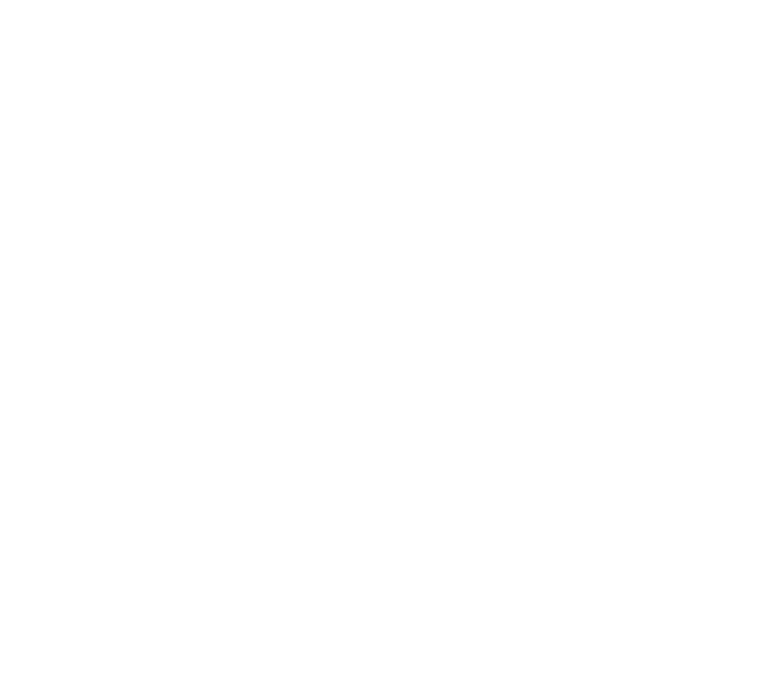
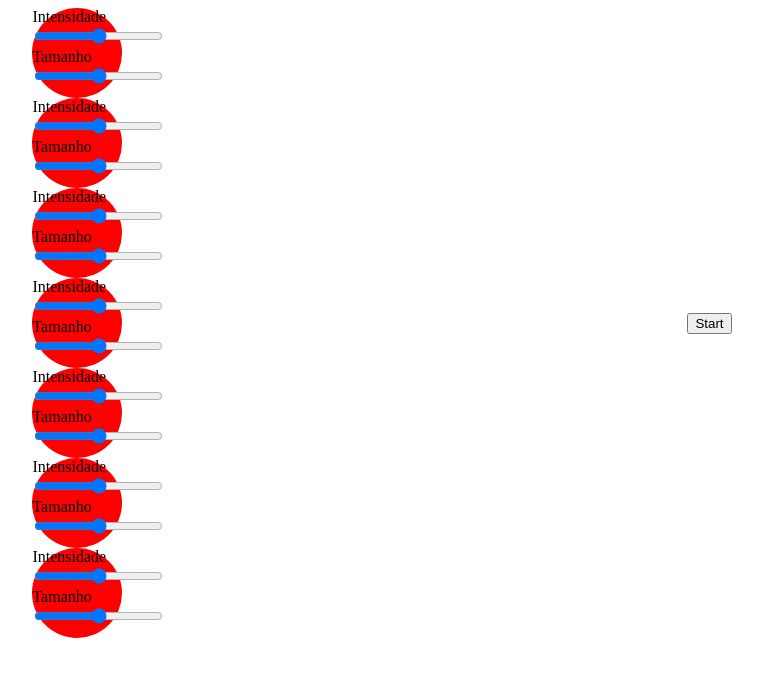
Before and after one commit to Philipesissala/Christmas_Lights, a plain HTML site: page index.html in a window 1280 px wide. Shown: the whole page, without its empty margins (258-1021 px from the left). Drawn offline with Linux system fonts and the light colour scheme.

Commit message:
Adicionando componentes e estilizando

```diff
--- a/index.html
+++ b/index.html
@@ -3,16 +3,64 @@
     <head>
         <meta charset="UTF-8">
         <title>Christmas_Lights</title>
+        <link rel="stylesheet" href="style.css">
     </head>
     <body>
-        <div class="wrapper">
-            <div class="red"></div>
-            <div class="orange"></div>
-            <div class="blue"></div>
-            <div class="gray"></div>
-            <div class="yelow"></div>
-            <div class="green"></div>
-            <div class="magenta"></div>
-        </div>
+        <div id="wrapper">
+            <div class="seven-balls">
+                <div>
+                    <div class="balls red">
+                        <label for="intensity">
+                            Intensidade <input type="range" id="intensity">
+                        </label>
+                        <label for="size">Tamanho <input type="range" id="size">
+                        </label>
+                    </div>
+                    <div class="balls red">
+                        <label for="intensity">
+                            Intensidade <input type="range" id="intensity">
+                        </label>
+                        <label for="size">Tamanho <input type="range" id="size">
+                        </label>
+                    </div>
+                    <div class="balls red">
+                        <label for="intensity">
+                            Intensidade <input type="range" id="intensity">
+                        </label>
+                        <label for="size">Tamanho <input type="range" id="size">
+                        </label>
+                    </div>
+                    <div class="balls red">
+                        <label for="intensity">
+                            Intensidade <input type="range" id="intensity">
+                        </label>
+                        <label for="size">Tamanho <input type="range" id="size">
+                        </label>
+                    </div>
+                    <div class="balls red">
+                        <label for="intensity">
+                            Intensidade <input type="range" id="intensity">
+                        </label>
+                        <label for="size">Tamanho <input type="range" id="size">
+                        </label>
+                    </div>
+                    <div class="balls red">
+                        <label for="intensity">
+                            Intensidade <input type="range" id="intensity">
+                        </label>
+                        <label for="size">Tamanho <input type="range" id="size">
+                        </label>
+                    </div>
+                    <div class="balls red">
+                        <label for="intensity">
+                            Intensidade <input type="range" id="intensity">
+                        </label>
+                        <label for="size">Tamanho <input type="range" id="size">
+                        </label>
+                    </div>
+                </div>
+                <button>Start</button>
+            </div>
+        </body>
     </body>
 </html>
--- /dev/null
+++ b/style.css
@@ -0,0 +1,12 @@
+#wrapper .seven-balls{
+    display: flex;
+    align-items: center;
+    justify-content: space-around;
+}
+
+.balls{
+    width: 90px;
+    height: 90px;
+    border-radius: 50%;
+    background-color: red;
+}
```
